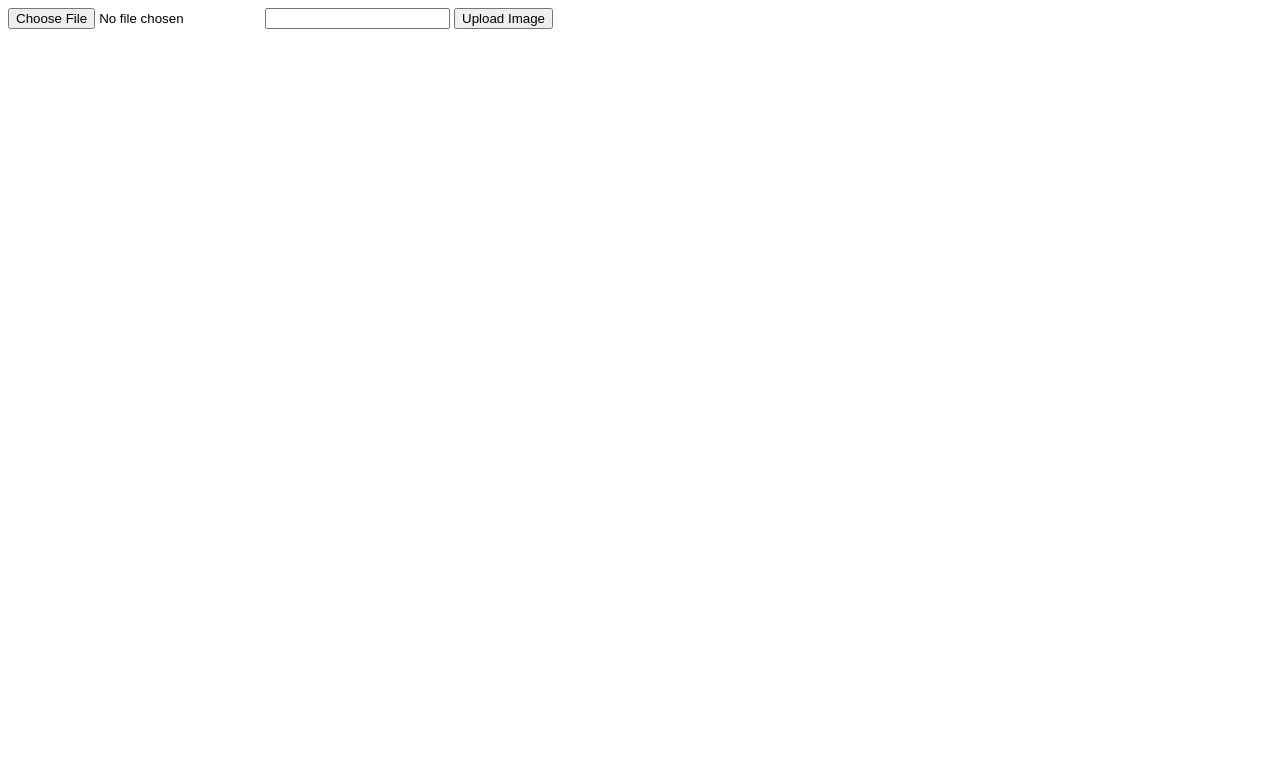
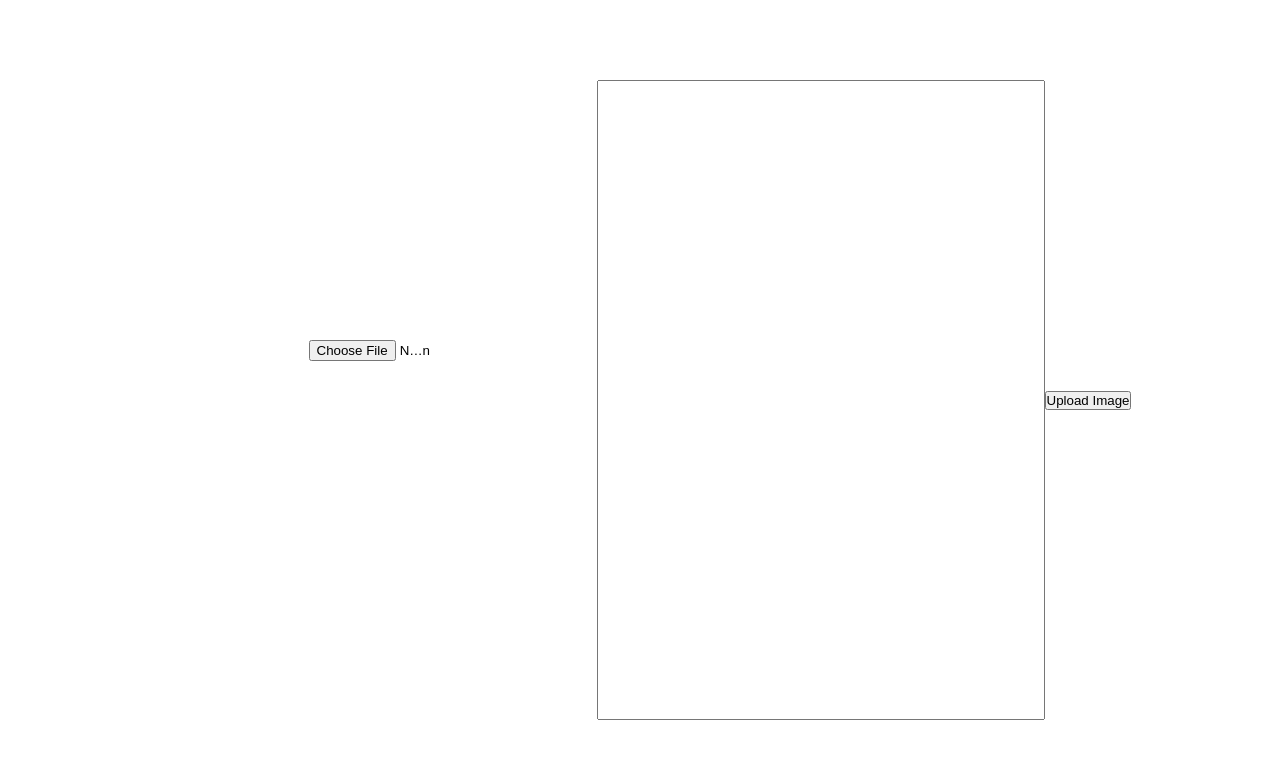
Before and after one commit to KDT-IaaS-Class-One-Group/Comments, a website: page index.html in a window 1280 px wide. Drawn offline with Linux system fonts and the light colour scheme.

Commit message:
이미지 기본

```diff
--- a/index.html
+++ b/index.html
@@ -5,12 +5,72 @@
   <meta http-equiv="X-UA-Compatible" content="IE=edge">
   <meta name="viewport" content="width=device-width, initial-scale=1.0">
   <title>Document</title>
+  <style>
+  *{
+    margin:0;
+    padding:0;
+    box-sizing: border-box;
+  }
+  #root{
+    width:100vw;
+    height:100vh;
+    display: flex;
+    justify-content: center;
+    align-items: center;
+  }
+  #song{
+    width:35vw;
+    height:80vh;
+    display:flex;
+    justify-content: center;
+    align-items: center;
+    flex-direction: column;
+  }
+  #imagePreview{
+    width:30vw;
+    height:60vh;
+  }
+  #imageInput{
+    width:10vw;
+    height:15vh
+  }
+  #sin{
+    width:35vw;
+    height:80vh;
+  }
+  </style>
 </head>
 <body>
   <form action="/upload" method="POST" enctype="multipart/form-data">
-    <input type="file" name="image" accept="image/*">
-    <input type="text" name="text" >
+    <div id="root">
+    <div id="song">
+    <img src="" alt="Image Preview" id="imagePreview" style="display: none; max-width: 30vw; max-height: 60vh;">
+    <input type="file" name="image" accept="image/*" id="imageInput">
+    </div>
+    <input id=sin type="text" name="text" >
     <input type="submit" value="Upload Image">
+    </div>
   </form>
+  <script>
+    const imageInput = document.getElementById('imageInput');
+    const imagePreview = document.getElementById('imagePreview');
+    console.dir(imageInput)
+    imageInput.addEventListener('change', function() {
+      const file = imageInput.files[0];
+      if (file) {
+        const reader = new FileReader();
+
+        reader.onload = function(e) {
+          imagePreview.src = e.target.result;
+          imagePreview.style.display = 'block';
+        };
+
+        reader.readAsDataURL(file);
+      } else {
+        imagePreview.src = '';
+        imagePreview.style.display = 'none';
+      }
+    });
+  </script>
 </body>
 </html>
```
